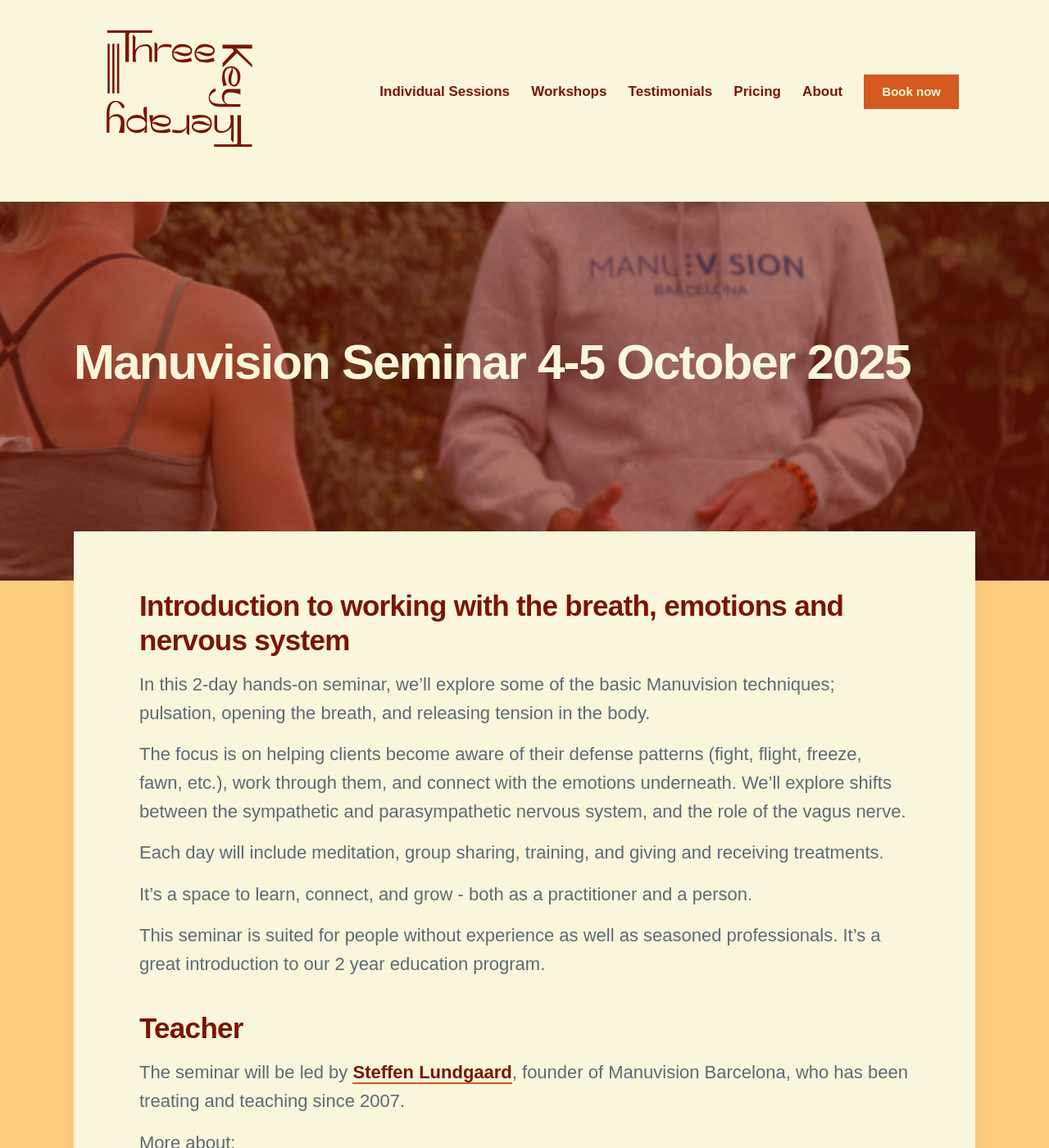
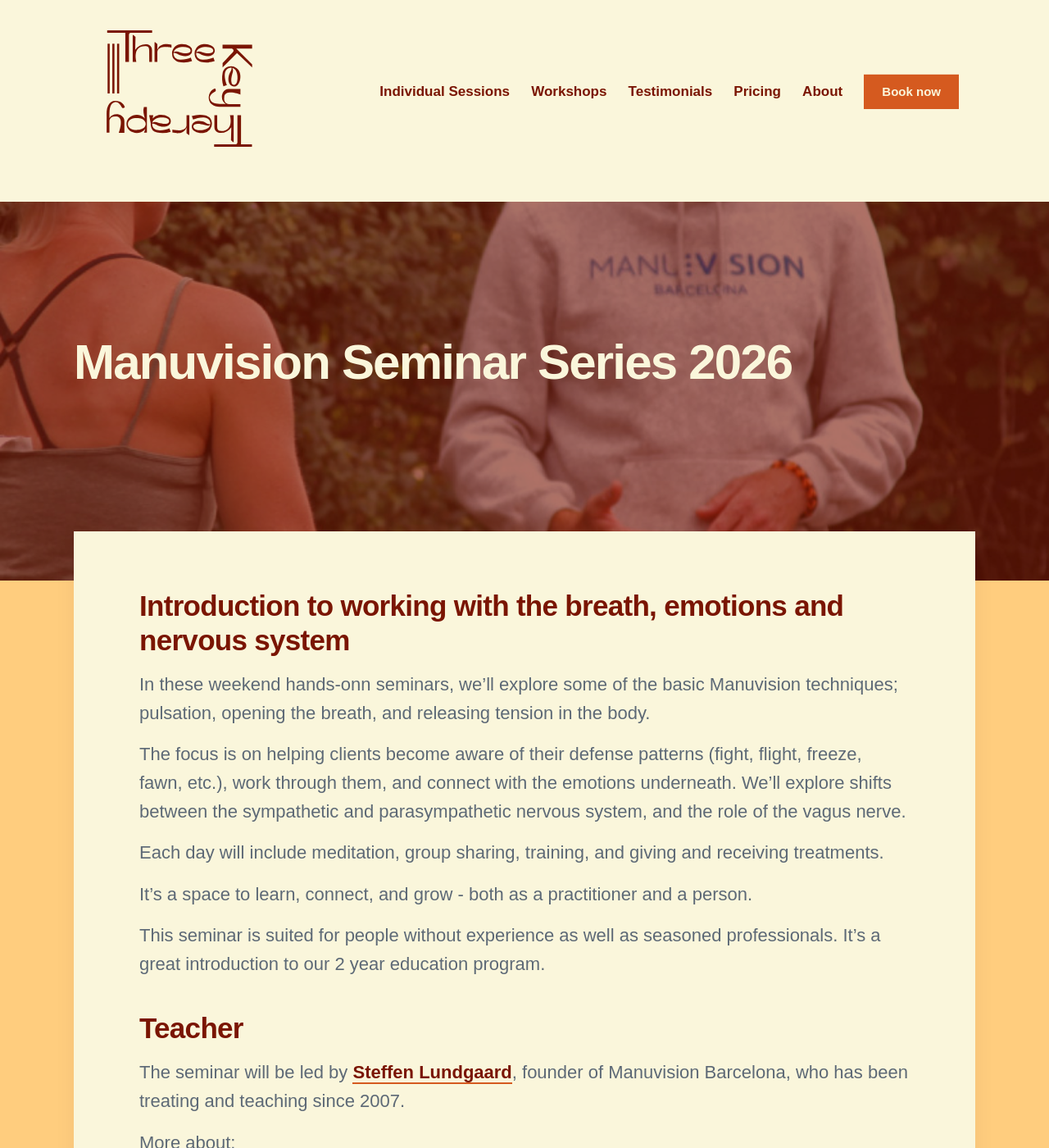
Before and after one commit to threekeytherapy/threekeytherapy.com, a Jekyll site: the page built from _workshops/seminar.md, in a window 1280 px wide and 1400 px high. Shown: the whole window at 82% size. Built offline with Jekyll 4.4.1, drawn with Linux system fonts in a browser that asks for light colours; nearby versions of some CDN libraries; some web fonts are replaced; some of the changed text lies outside the part shown.

Commit message:
updates seminar dates

```diff
--- a/_workshops/seminar.md
+++ b/_workshops/seminar.md
@@ -1,7 +1,7 @@
 ---
-title: Manuvision Seminar 4-5 October 2025
+title: Manuvision Seminar Series 2026
 subtitle:
-description: Intensive 2-day course to learn the basic Manuvision techniques, including body mechanics, releasing muscles and joints, and working with the nervous system and breathing
+description: Intensive weekend courses to learn the basic Manuvision techniques, including body mechanics, releasing muscles and joints, and working with the nervous system and breathing
 featured_image: /images/seminar.jpg
 homepage_image: /images/seminar.jpg
 date: 2023-11-01 00:00:00
@@ -10,7 +10,7 @@
 
 ## Introduction to working with the breath, emotions and nervous system
 
-In this 2-day hands-on seminar, we’ll explore some of the basic Manuvision techniques; pulsation, opening the breath, and releasing tension in the body.
+In these weekend hands-onn seminars, we’ll explore some of the basic Manuvision techniques; pulsation, opening the breath, and releasing tension in the body.
 
 The focus is on helping clients become aware of their defense patterns (fight, flight, freeze, fawn, etc.), work through them, and connect with the emotions underneath.
 We’ll explore shifts between the  sympathetic and parasympathetic nervous system, and the role of the vagus nerve.
```
Also changed, not shown: other parts of _workshops/seminar.md (+4 -0 lines).
